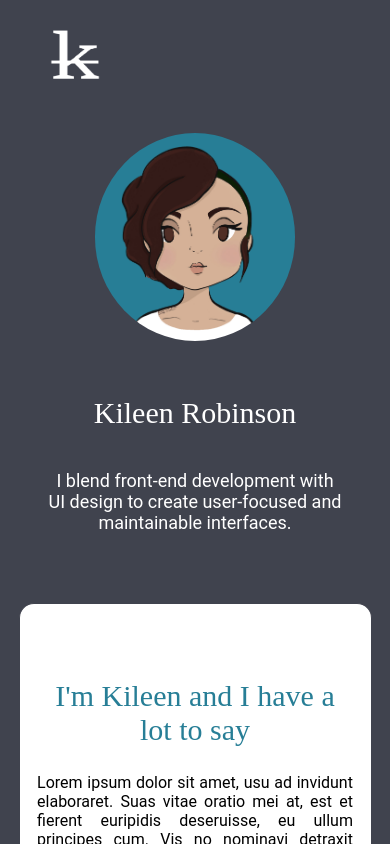
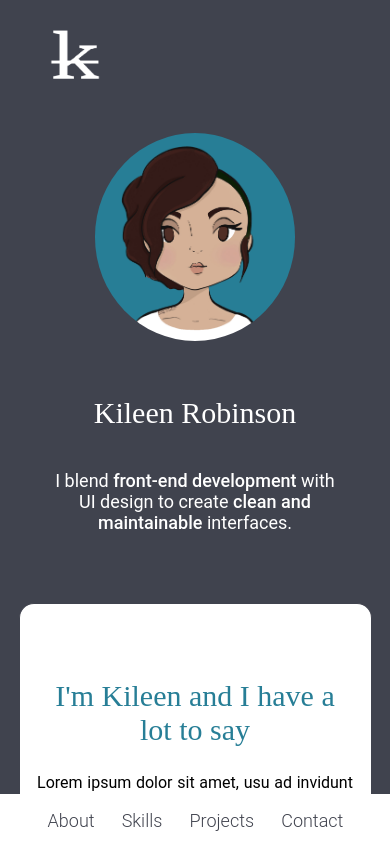
Before and after one commit to robinsonk/portfolio-2019, a React (Create React App) app: page / in a window 390 px wide. Shown: the top 844 px of the page. Built offline with nearby package versions, Linux system fonts and the light colour scheme.

Commit message:
added nav styling for mobile and web

```diff
--- a/package.json
+++ b/package.json
@@ -5,7 +5,9 @@
   "dependencies": {
     "react": "^16.8.3",
     "react-dom": "^16.8.3",
-    "react-scripts": "2.1.5"
+    "react-router-dom": "^4.3.1",
+    "react-scripts": "2.1.5",
+    "react-scroll": "^1.7.11"
   },
   "scripts": {
     "start": "react-scripts start",
--- a/src/Components/About/About.css
+++ b/src/Components/About/About.css
@@ -13,7 +13,7 @@
     border: 1px solid #40434E;
     border-radius: 15px 15px 0 0;
     border-bottom: none;
-    z-index: 1;
+    z-index: 2;
     background-color: white;
 }
 
--- a/src/Components/App/App.js
+++ b/src/Components/App/App.js
@@ -1,5 +1,7 @@
 import React, { Component } from 'react';
+import { Route } from 'react-router-dom';
 import './App.css';
+import Nav from '../Nav/Nav'
 import Header from '../Header/Header'
 import About from '../About/About'
 import Sliders from '../Sliders/Sliders'
@@ -10,12 +12,21 @@ class App extends Component {
   render() {
     return (
       <div className="App">
+        <Nav />
         <Header />
         <main>
-            <About />
-            <Sliders />
-            <Projects />
-            <Contact />
+          <About
+            id="about"
+          />
+          <Sliders
+            id="skills"
+          />
+          <Projects
+            id="projects"
+          />
+          <Contact
+            id="contact"
+          />
         </main>
       </div>
     );
--- a/src/Components/Header/Header.css
+++ b/src/Components/Header/Header.css
@@ -34,7 +34,7 @@ header {
     font-size: 18px;
     font-family: 'Roboto', sans-serif;
     width: 40%;
-    font-weight: normal;
+    font-weight: 300;
 }
 
 .me {
@@ -45,6 +45,10 @@ header {
     margin-bottom: 35px;
     margin-left: auto;
     margin-right: auto;
+}
+
+.highlight1, .highlight2 {
+    font-weight: 500;
 }
 
 @media screen and (max-width: 500px) {
--- a/src/Components/Header/Header.js
+++ b/src/Components/Header/Header.js
@@ -9,7 +9,7 @@ class Header extends Component {
                 <div className="hero">
                     <img className="me" src={require('./me3.png')} alt="k logo with strikethrough"/>
                     <h1 className="hero-header">Kileen Robinson</h1>
-                    <h2 className="hero-sub">I blend front-end development with UI design to create user-focused and maintainable interfaces.</h2>
+                    <h2 className="hero-sub">I blend <span className="highlight1">front-end development</span> with UI design to create <span className="highlight2">clean and maintainable</span> interfaces.</h2>
                 </div>
             </header>
         )
--- /dev/null
+++ b/src/Components/Nav/Nav.css
@@ -0,0 +1,61 @@
+.nav-content {
+    position: fixed;
+    right: 2%;
+    margin-top: 15px;
+}
+
+.nav ul {
+    display: flex;
+    flex-direction: column;
+    justify-content: space-between;
+    align-items: flex-end;
+}
+
+.nav-content ul {
+    list-style: none;
+}
+
+.nav li {
+    font-family: 'Roboto', sans-serif;
+    font-weight: 400;
+    color: white;
+    font-size: 20px;
+    margin-bottom: 10px;
+}
+
+@media screen and (max-width: 800px) {
+    .nav {
+        background-color: white;
+        width: 30px;
+    }
+
+    .nav-content {
+        display: block;
+        margin-left: auto;
+        margin-right: auto;
+        margin-top: 0;
+        bottom: 0;
+        right: 0;
+        padding-right: 5%;
+        width: 100%;
+        z-index: 3;
+        background-color: white;
+        height: 50px;
+    }
+
+    .nav ul {
+        /* width: 100%; */
+        display: flex;
+        flex-direction: row;
+        align-items: center;
+        align-content: center;
+        justify-content: space-evenly;
+    }
+
+    .nav li {
+        font-weight: 300;
+        color: #40434E;
+        font-size: 18px;
+        margin-bottom: 0;
+    }
+}
--- /dev/null
+++ b/src/Components/Nav/Nav.js
@@ -0,0 +1,64 @@
+import React, { Component } from "react";
+import { Link, animateScroll as scroll } from "react-scroll";
+import './Nav.css'
+
+class Nav extends Component {
+    render() {
+        return (
+            <nav role="navigation" className="nav">
+                <div className="nav-content">
+                    <ul>
+                        <li>
+                            <Link
+                                className="nav-link"
+                                activeClassName="nav-link-active"
+                                to="about"
+                                smooth="true"
+                                offset={-70}
+                            >
+                                About
+                            </Link>
+                        </li>
+                        <li>
+                            <Link
+                                className="nav-link"
+                                activeClassName="nav-link-active"
+                                to="skills"
+                                smooth="true"
+                                offset={0}
+                                duration={500}
+                            >
+                                Skills
+                            </Link>
+                        </li>
+                        <li>
+                            <Link
+                                className="nav-link"
+                                activeClassName="nav-link-active"
+                                to="projects"
+                                smooth="true"
+                                offset={-200}
+                                duration={500}
+                            >
+                                Projects
+                            </Link>
+                        </li>
+                        <li>
+                            <Link
+                                className="nav-link"
+                                activeClassName="nav-link-active"
+                                to="contact"
+                                smooth="true"
+                                offset={-70}
+                            >
+                                Contact
+                            </Link>
+                        </li>
+                    </ul>
+                </div>
+            </nav>
+        )
+    }
+}
+
+export default Nav;
--- a/src/Components/Projects/Projects.js
+++ b/src/Components/Projects/Projects.js
@@ -8,7 +8,7 @@ class Projects extends Component {
             projects: [
                 {
                     name: 'JOT.',
-                    blurb: 'A fully-responsive front-end note app made with React/Router/Context API.',
+                    blurb: 'A fully-responsive front-end note app.',
                     tech: 'React (Router DOM, Context API) & CSS',
                     live: 'https://wonderful-jepsen-6a6204.netlify.com/',
                     code: 'https://github.com/robinsonk/jot-app',
--- a/src/Components/Sliders/Sliders.css
+++ b/src/Components/Sliders/Sliders.css
@@ -66,6 +66,7 @@
 }
 
 .slider-progress {
+    display: block;
     background-color: #40434e;
     z-index: 1;
 }
--- a/src/index.js
+++ b/src/index.js
@@ -1,6 +1,12 @@
 import React from 'react';
 import ReactDOM from 'react-dom';
+import { BrowserRouter } from 'react-router-dom'
 import './index.css';
 import App from './Components/App/App';
 
-ReactDOM.render(<App />, document.getElementById('root'));
+ReactDOM.render(
+    <BrowserRouter>
+        <App />
+    </BrowserRouter>,
+    document.getElementById('root')
+);
```
Also changed, not shown: 1 other file (tests, documents, lock files or other folders).
